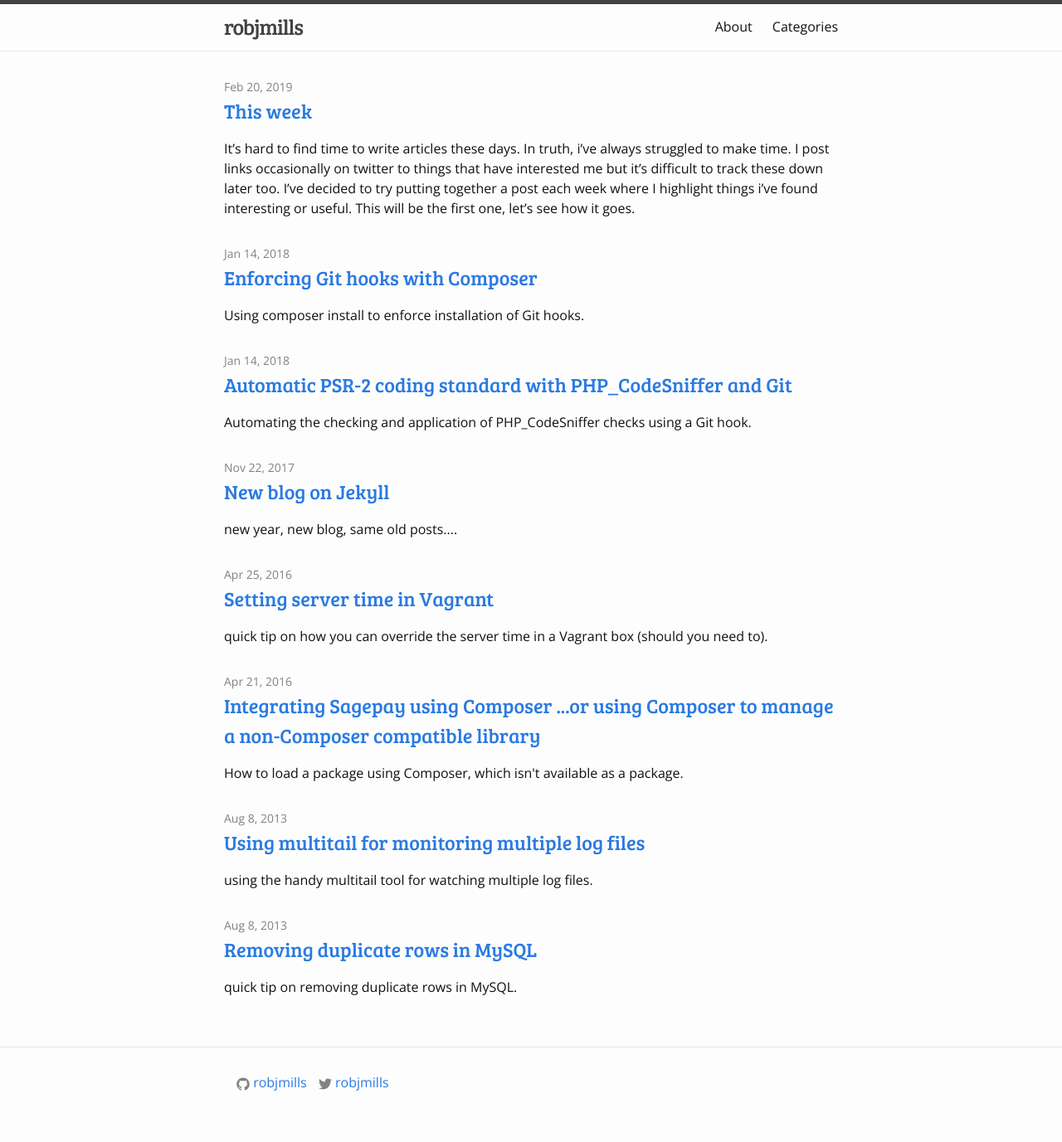
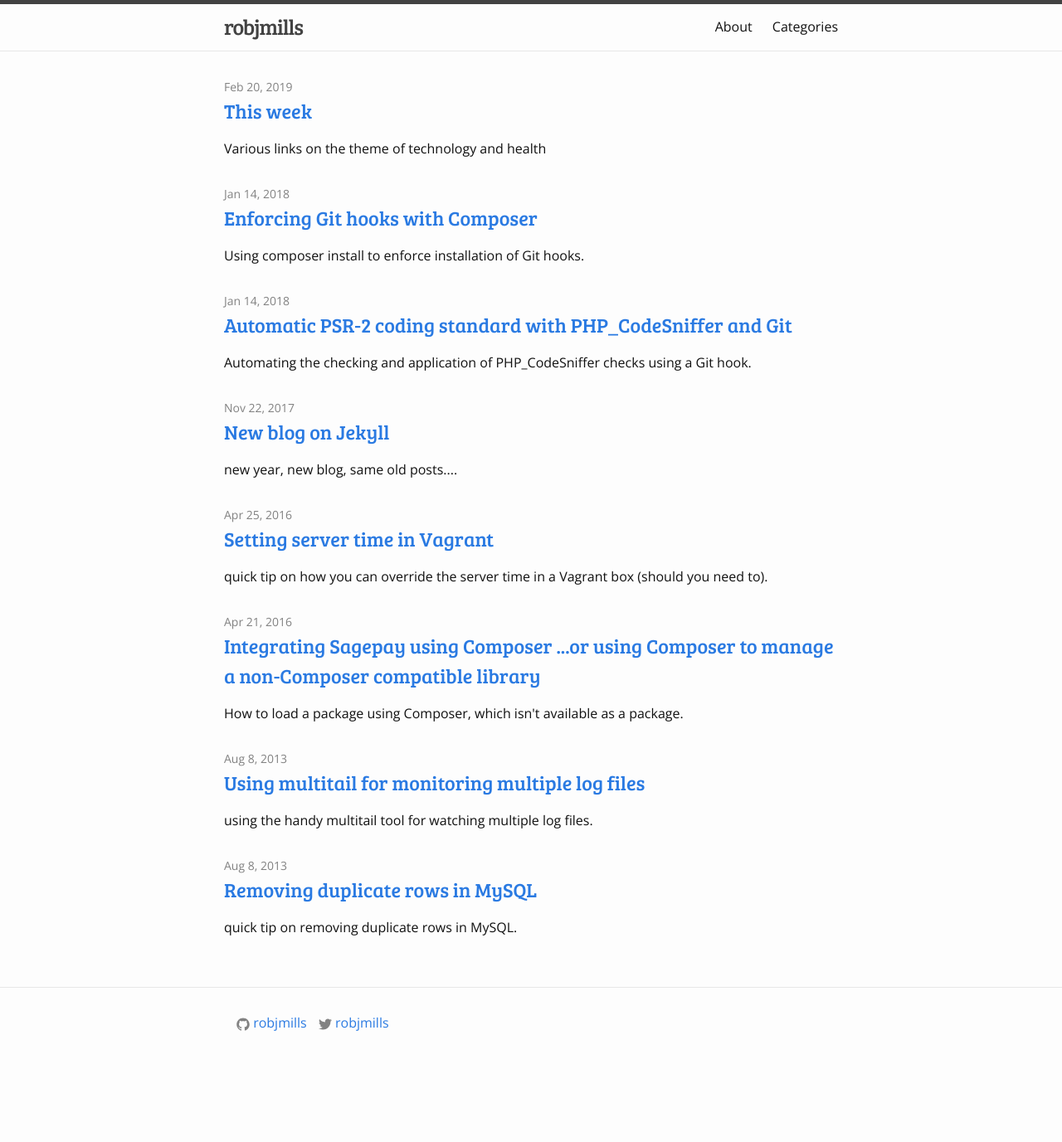
Before and after one commit to robjmills/robjmills.co.uk, a Jekyll site: the page built from index.md, in a window 1280 px wide. Shown: the whole page at 83% size. Built offline with Jekyll 4.4.1, drawn with Linux system fonts in a browser that asks for light colours; after the commit the page ends 1305 px from its top, so only the background shows below that.

Commit message:
Tweak to excerpt and update to Jekyll to remove vulnerability (thanks Github)

```diff
--- a/_posts/2019-02-20-this-week.markdown
+++ b/_posts/2019-02-20-this-week.markdown
@@ -3,7 +3,7 @@ layout: post
 title:  This week
 date:   2019-02-20 12:14:55 +0000
 categories: blog this-week
-excerpt:
+excerpt: Various links on the theme of technology and health
 ---
 
 It's hard to find time to write articles these days. In truth, i've always struggled to make time. I post links occasionally on twitter to things that have interested me but it's difficult to track these down later too. I've decided to try putting together a post each week where I highlight things i've found interesting or useful. This will be the first one, let's see how it goes.
```
Also changed, not shown: Gemfile.lock.
